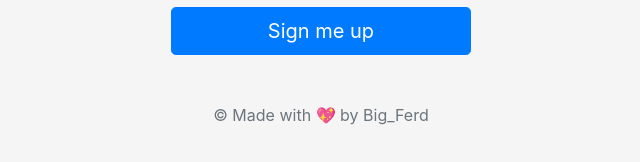
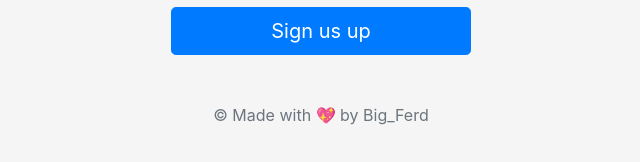
Before and after one commit to ferdinard7/newsletter, a website: page signup.html in a window 1280 px wide. Shown: the part 520-682 px from the top of the page, 319-959 px from the left. Drawn offline with nearby package versions, Linux system fonts and the light colour scheme.

Commit message:
little-change

```diff
--- a/signup.html
+++ b/signup.html
@@ -49,7 +49,7 @@
       <input type="password" class="form-control" id="floatingPassword" placeholder="Password">
       <label for="floatingPassword">Password</label>
     </div> -->
-    <button class="w-100 btn btn-lg btn-primary" type="submit">Sign me up</button>
+    <button class="w-100 btn btn-lg btn-primary" type="submit">Sign us up</button>
     <p class="mt-5 mb-3 text-muted">&copy; Made with 💖 by Big_Ferd</p>
   </form>
 </main>
```
